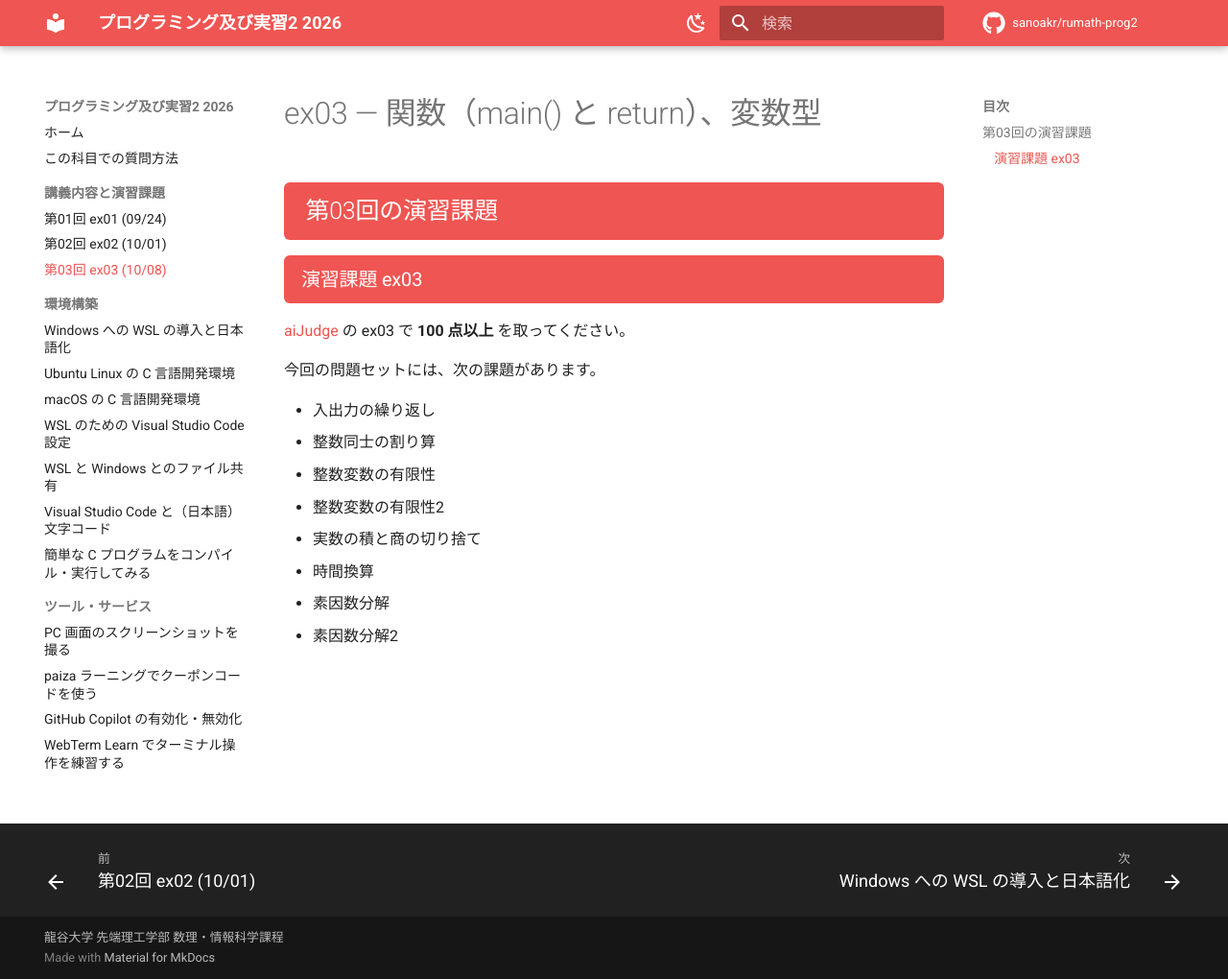
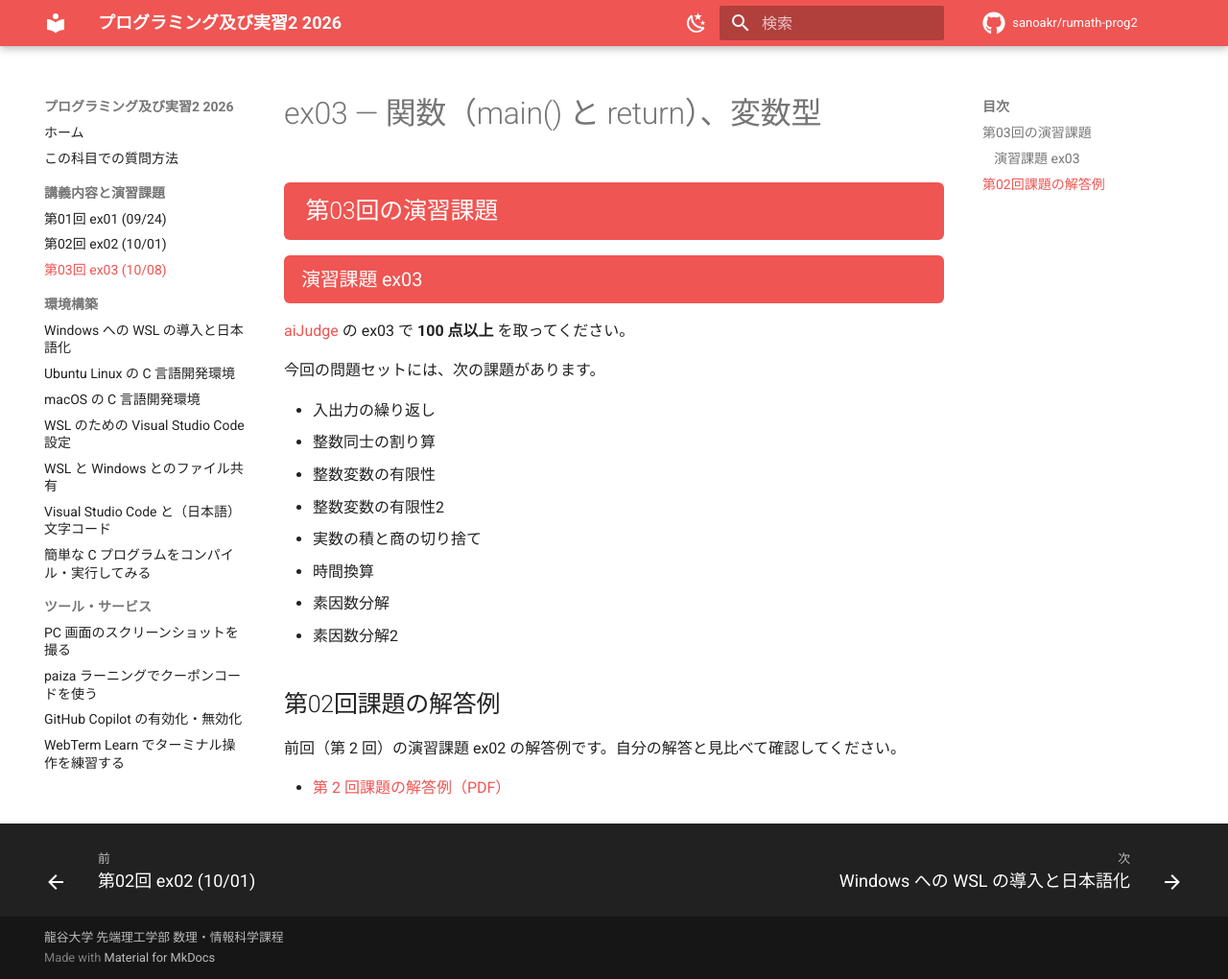
Before and after one commit to sanoakr/rumath-prog2, an MkDocs documentation site: the page built from docs/ex03.md, in a window 1280 px wide and 1020 px high. Shown: the whole window at 96% size. Built offline with MkDocs 1.6.1 and Material for MkDocs 9.7.7, drawn with Linux system fonts in a browser that asks for light colours; comment, search, counter and statistics services are not loaded.

Commit message:
docs: sync published content

```diff
--- a/docs/ex03.md
+++ b/docs/ex03.md
@@ -18,3 +18,9 @@
 - 素因数分解
 - 素因数分解2
 <!-- aijudge:end -->
+
+## 第02回課題の解答例
+
+前回（第 2 回）の演習課題 ex02 の解答例です。自分の解答と見比べて確認してください。
+
+- [第 2 回課題の解答例（PDF）](slides/prog2-02-answers.pdf)
```
Also changed, not shown: docs/index.md (+1 -1 lines), 3 other files.
